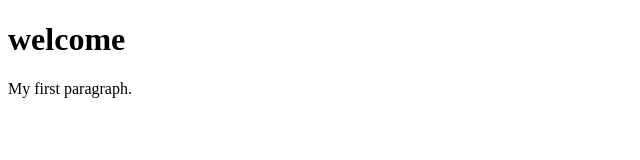
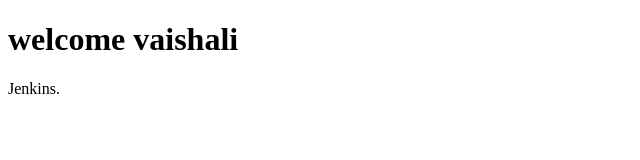
Before and after one commit to v-vashisht/demo-jenkins, a plain HTML site: page index.html in a window 1280 px wide. Shown: the whole page, without its empty margins (0-640 px from the left). Drawn offline with Linux system fonts and the light colour scheme.

Commit message:
second commit

```diff
--- a/index.html
+++ b/index.html
@@ -2,8 +2,8 @@
 <html>
 <body>
 
-<h1>welcome </h1>
-<p>My first paragraph.</p>
+<h1>welcome vaishali </h1>
+<p>Jenkins.</p>
 
 </body>
 </html>
```
